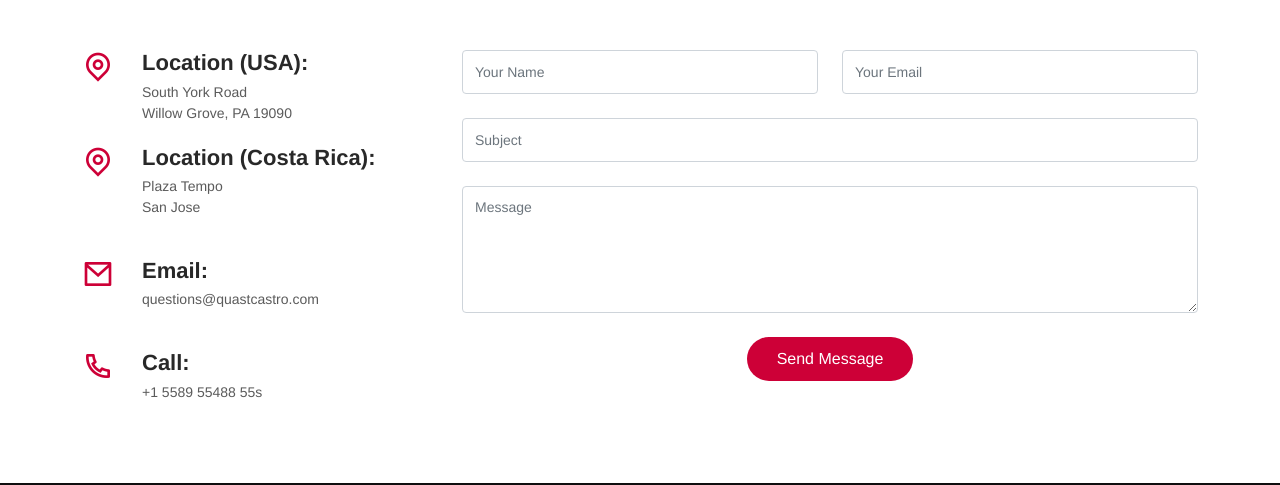
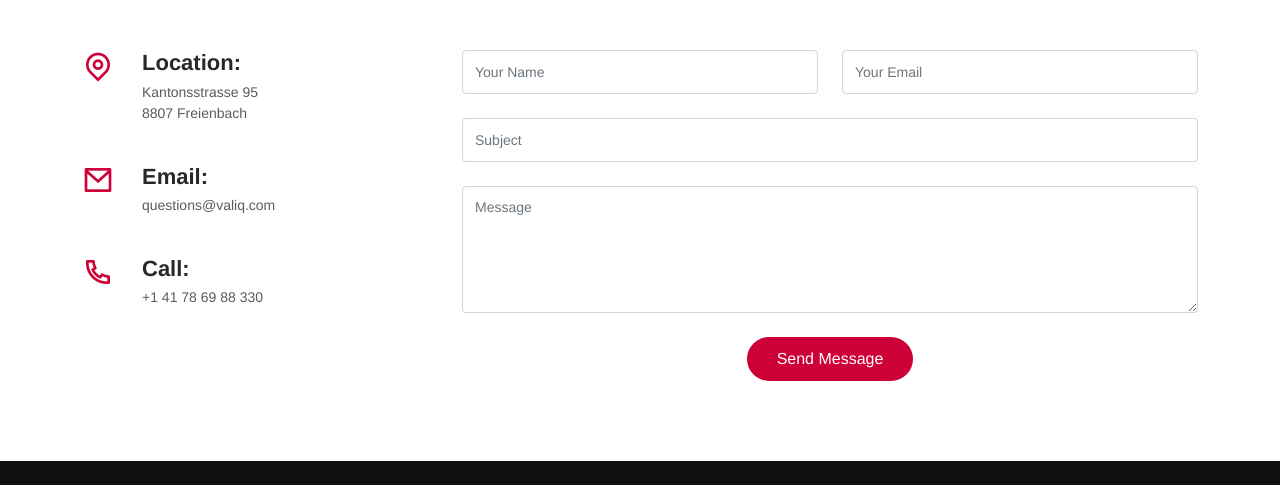
Before and after one commit to ValiqCode/valiqcode.github.io, a plain HTML site: page index.html in a window 1280 px wide. Shown: the part 5056-5541 px from the top of the page. Drawn offline with Linux system fonts and the light colour scheme.

Commit message:
fix address and google maps position

```diff
--- a/index.html
+++ b/index.html
@@ -399,7 +399,7 @@
     </div>
 
     <div>
-      <iframe loading="lazy" title="map" style="border:0; width: 100%; height: 350px;" src="https://www.google.com/maps/embed?pb=!1m14!1m8!1m3!1d639240.674071798!2d-84.15346147364568!3d9.803408582640218!3m2!1i1024!2i768!4f13.1!3m3!1m2!1s0x8fa0fc7f89cd8021%3A0xcdcfe1e2232b484b!2sPlaza%20Tempo!5e0!3m2!1sen!2scr!4v1680644424451!5m2!1sen!2scr" frameborder="0" allowfullscreen>
+      <iframe loading="lazy" title="map" style="border:0; width: 100%; height: 350px;" src="https://www.google.com/maps/embed?pb=!1m18!1m12!1m3!1d8675.46151740995!2d8.757410032744236!3d47.20501759424324!2m3!1f0!2f0!3f0!3m2!1i1024!2i768!4f13.1!3m3!1m2!1s0x479ab1697f48a55d%3A0x68c9261955996e05!2sFreienbach%20SBB!5e0!3m2!1sen!2sch!4v1723204161319!5m2!1sen!2sch" frameborder="0" allowfullscreen>
       </iframe>
     </div>
 
@@ -411,29 +411,21 @@
           <div class="info">
             <div class="address">
               <i class="ri-map-pin-line"></i>
-              <h4>Location (USA):</h4>
-              <p>South York Road</p>
-              <p>Willow Grove, PA 19090</p>
-              <p>&nbsp;</p>
-            </div>
-
-            <div class="address">
-              <i class="ri-map-pin-line"></i>
-              <h4>Location (Costa Rica):</h4>
-              <p>Plaza Tempo</p>
-              <p>San Jose</p>
+              <h4>Location:</h4>
+              <p>Kantonsstrasse 95</p>
+              <p>8807 Freienbach</p>
             </div>
 
             <div class="email">
               <i class="ri-mail-line"></i>
               <h4>Email:</h4>
-              <p>questions@quastcastro.com</p>
+              <p>questions@valiq.com</p>
             </div>
 
             <div class="phone">
               <i class="ri-phone-line"></i>
               <h4>Call:</h4>
-              <p>+1 5589 55488 55s</p>
+              <p>+1 41 78 69 88 330</p>
             </div>
 
           </div>
```
